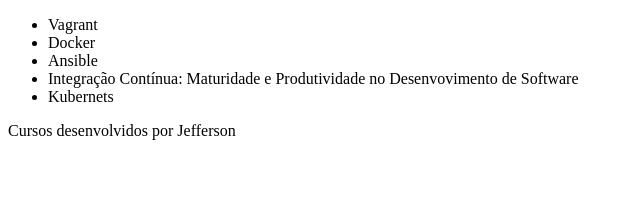
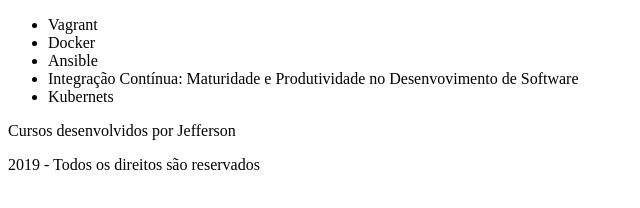
Before and after one commit to jeffersonamorim/estudos-git, a plain HTML site: page index.html in a window 1280 px wide. Shown: the whole page, without its empty margins (0-640 px from the left). Drawn offline with Linux system fonts and the light colour scheme.

Commit message:
Adicionando o copywrite

```diff
--- a/index.html
+++ b/index.html
@@ -13,5 +13,6 @@
         <li>Kubernets</li>
     </ul>
     <p>Cursos desenvolvidos por Jefferson</p>
+    <p>2019 - Todos os direitos são reservados</p>
 </body>
 </html>
```
